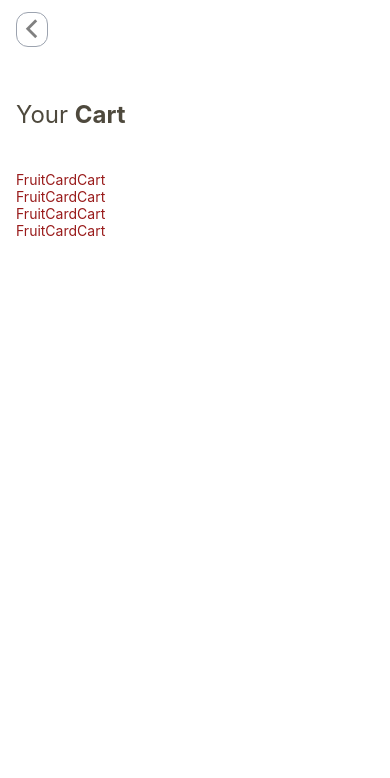
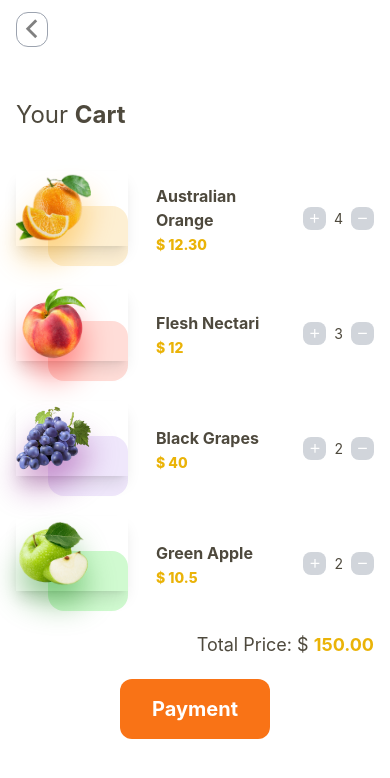
Before and after one commit to dulaj96/Fruit_Shop_UI, a React Native app: screen /CartScreen in a window 390 px wide. Shown: the top 778 px of the page. Built offline with nearby package versions, Linux system fonts and the light colour scheme.

Commit message:
create fruit card cart screen

```diff
--- a/src/components/FruitCardCart.js
+++ b/src/components/FruitCardCart.js
@@ -1,12 +1,57 @@
-import { View, Text } from 'react-native'
+import { View, Text, TouchableOpacity, Image, } from 'react-native'
 import React from 'react'
+import { themeColors } from '../theme/Index'
+import MaterialCommunityIcons from 'react-native-vector-icons/MaterialCommunityIcons';
 
-const FruitCardCart = () => {
-  return (
-    <View>
-      <Text className='text-red-800'>FruitCardCart</Text>
-    </View>
-  )
+const FruitCardCart = ({ fruit }) => {
+    return (
+        <View className='flex-row justify-start items-center space-x-7 mb-5'>
+            <View className='ml-8'>
+                <TouchableOpacity
+                    className='flex-row -mb-10 -ml-8 shadow-lg z-20'
+                >
+                    <Image
+                        source={fruit.image}
+                        style={{
+                            height: 75,
+                            width: 75,
+                            shadowColor: fruit.shadow,
+                            overflow: 'visible',
+                            shadowRadius: 15,
+                            shadowOffset: { width: 0, height: 20 },
+                            shadowOpacity: 0.4
+                        }}
+                    />
+                </TouchableOpacity>
+                <View
+                    style={{ backgroundColor: fruit.color(0.4), height: 60, width: 80 }}
+                    className='rounded-2xl flex justify-end items-center'
+                >
+
+                </View>
+            </View>
+            <View className='flex-1 space-y-1'>
+                <Text
+                    style={{ color: themeColors.text }}
+                    className='text-base font-bold'
+                >
+                    {fruit.name}
+                </Text>
+                <Text className='text-yellow-500 font-extrabold'>
+                    $ {fruit.price}
+                </Text>
+            </View>
+            <View className='flex-row items-center space-x-2'>
+                <TouchableOpacity className='bg-gray-300 p-1 rounded-lg'>
+                    <MaterialCommunityIcons name='plus' size={15} color={'white'} />
+                </TouchableOpacity>
+                <Text style={{ color: themeColors.text }}>{fruit.qty}</Text>
+                <TouchableOpacity className='bg-gray-300 p-1 rounded-lg'>
+                    <MaterialCommunityIcons name='minus' size={15} color={'white'} />
+                </TouchableOpacity>
+            </View>
+        </View>
+    )
 }
 
 export default FruitCardCart
--- a/src/screens/CartScreen.js
+++ b/src/screens/CartScreen.js
@@ -23,19 +23,37 @@ const CartScreen = () => {
       </View>
       <View className='mx-4'>
         <Text
-        style={{color: themeColors.text}}
-        className='py-10 text-2xl'
+          style={{ color: themeColors.text }}
+          className='py-10 text-2xl'
         >
           Your <Text className='font-bold'>Cart</Text>
         </Text>
         <View>
           {
             cartItems.map((fruit, index) => {
-              return(
-                <FruitCardCart fruit={fruit} key={index}/>
+              return (
+                <FruitCardCart fruit={fruit} key={index} />
               )
             })
           }
+        </View>
+
+<View className='flex-row justify-end mb-5'>
+  <Text
+  className='text-lg'
+  style={{color: themeColors.text}}
+  >
+    Total Price: $ <Text className='text-yellow-500 font-bold'>150.00</Text>
+  </Text>
+</View>
+
+        <View className='flex-row justify-center '>
+          <TouchableOpacity
+            className='bg-orange-500 p-4 rounded-xl '
+            style={{ width: 150 }}
+          >
+            <Text className='text-xl text-center text-white font-bold'>Payment</Text>
+          </TouchableOpacity>
         </View>
       </View>
     </SafeAreaView>
```
